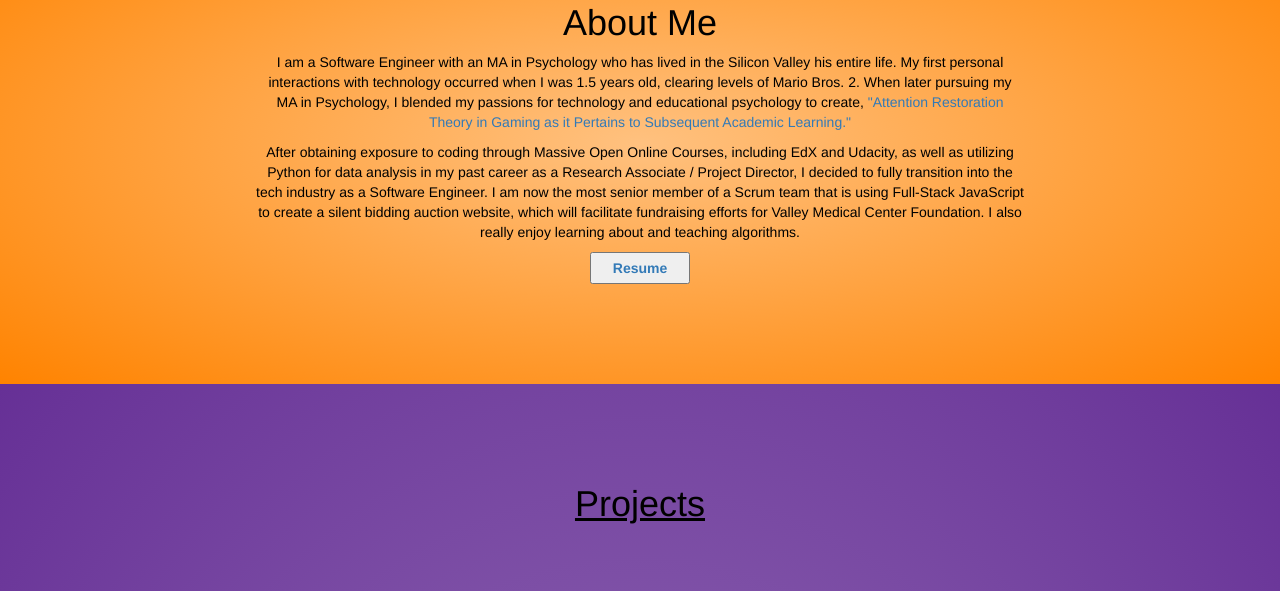
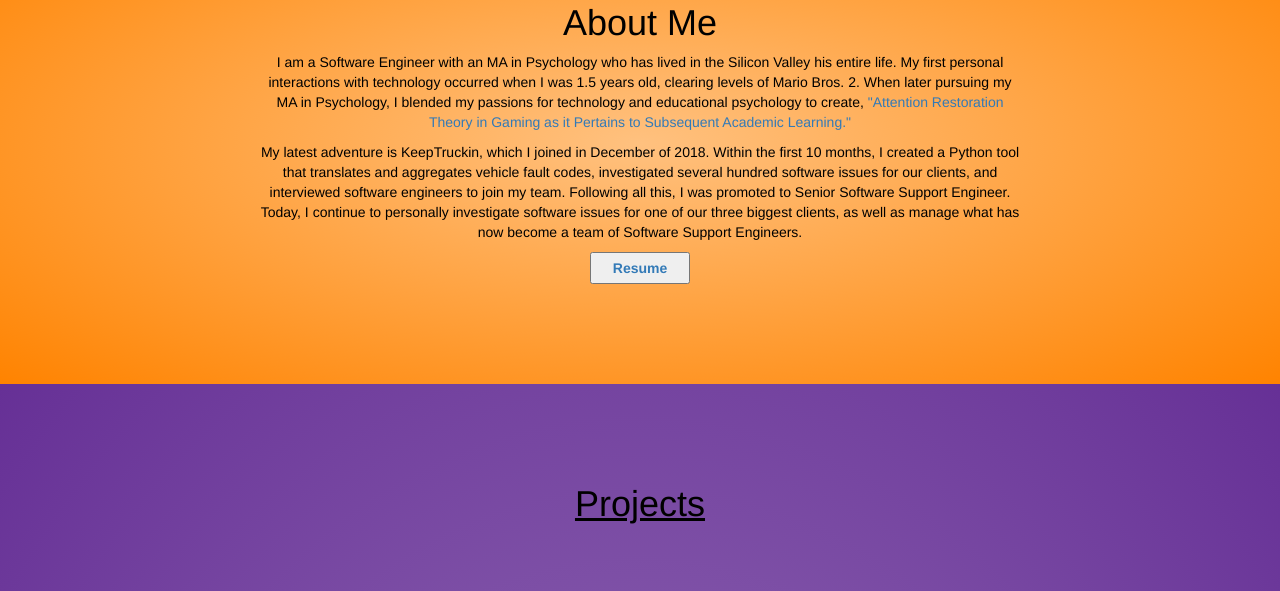
Before and after one commit to joeyzoland/joeyzoland.github.io, a plain HTML site: page index.html in a window 1280 px wide. Shown: the part 933-1524 px from the top of the page. Drawn offline with nearby package versions, Linux system fonts and the light colour scheme.

Commit message:
Updated About Me and Resume

```diff
--- a/index.html
+++ b/index.html
@@ -74,11 +74,10 @@
         </p>
 
         <p>
-          After obtaining exposure to coding through Massive Open Online Courses, including EdX and Udacity, as well as utilizing Python
-          for data analysis in my past career as a Research Associate / Project Director, I decided to fully transition into the tech industry as a Software Engineer. I am now the most senior member of a Scrum team that is using Full-Stack JavaScript to create a silent bidding auction website, which will facilitate fundraising efforts for Valley Medical Center Foundation.  I also really enjoy learning about and teaching algorithms.
+          My latest adventure is KeepTruckin, which I joined in December of 2018.  Within the first 10 months, I created a Python tool that translates and aggregates vehicle fault codes, investigated several hundred software issues for our clients, and interviewed software engineers to join my team.  Following all this, I was promoted to Senior Software Support Engineer.  Today, I continue to personally investigate software issues for one of our three biggest clients, as well as manage what has now become a team of Software Support Engineers.
         </p>
 
-        <button><a href = "Joseph_Zoland_resume_7.21.18.pdf">Resume</a></button>
+        <button><a href = "Joseph_Zoland_resume_4.4.20.pdf">Resume</a></button>
       </div>
 
       <div id = "projects_summary">
```
Also changed, not shown: 1 other file.
